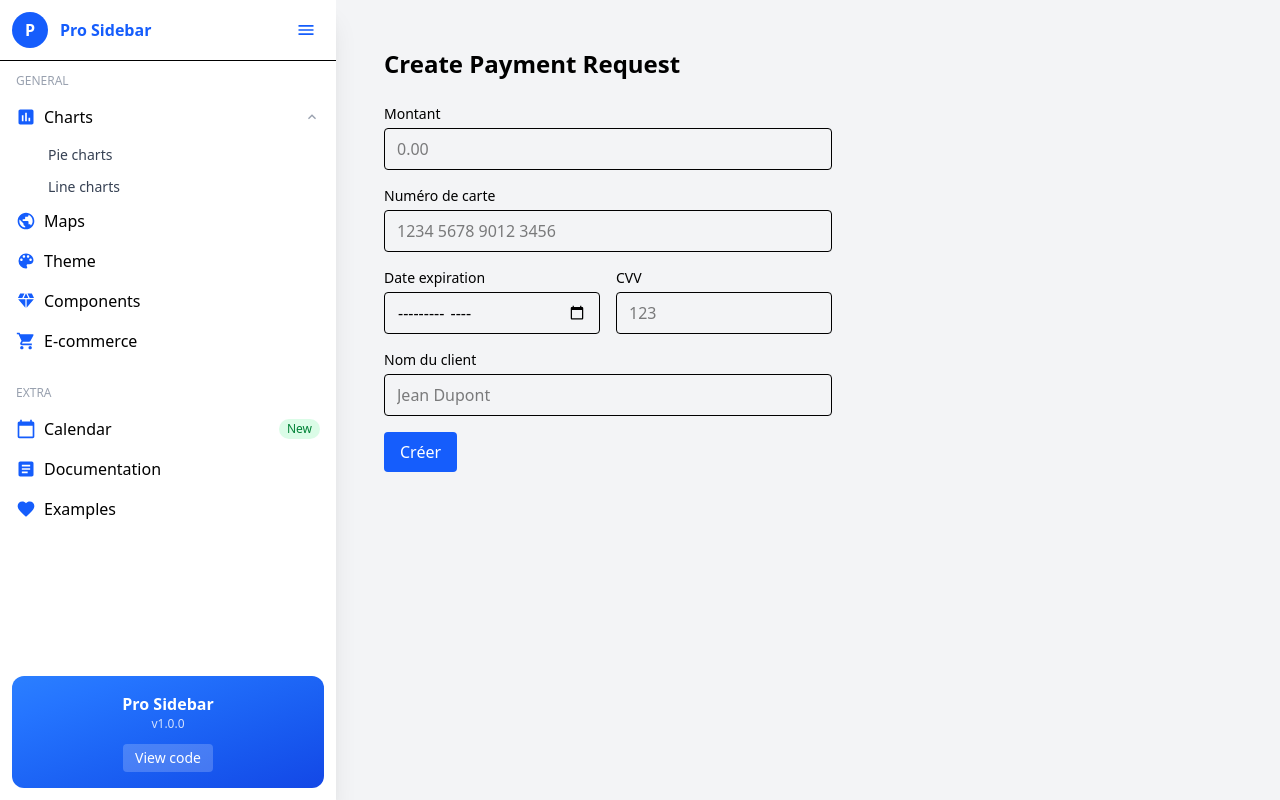
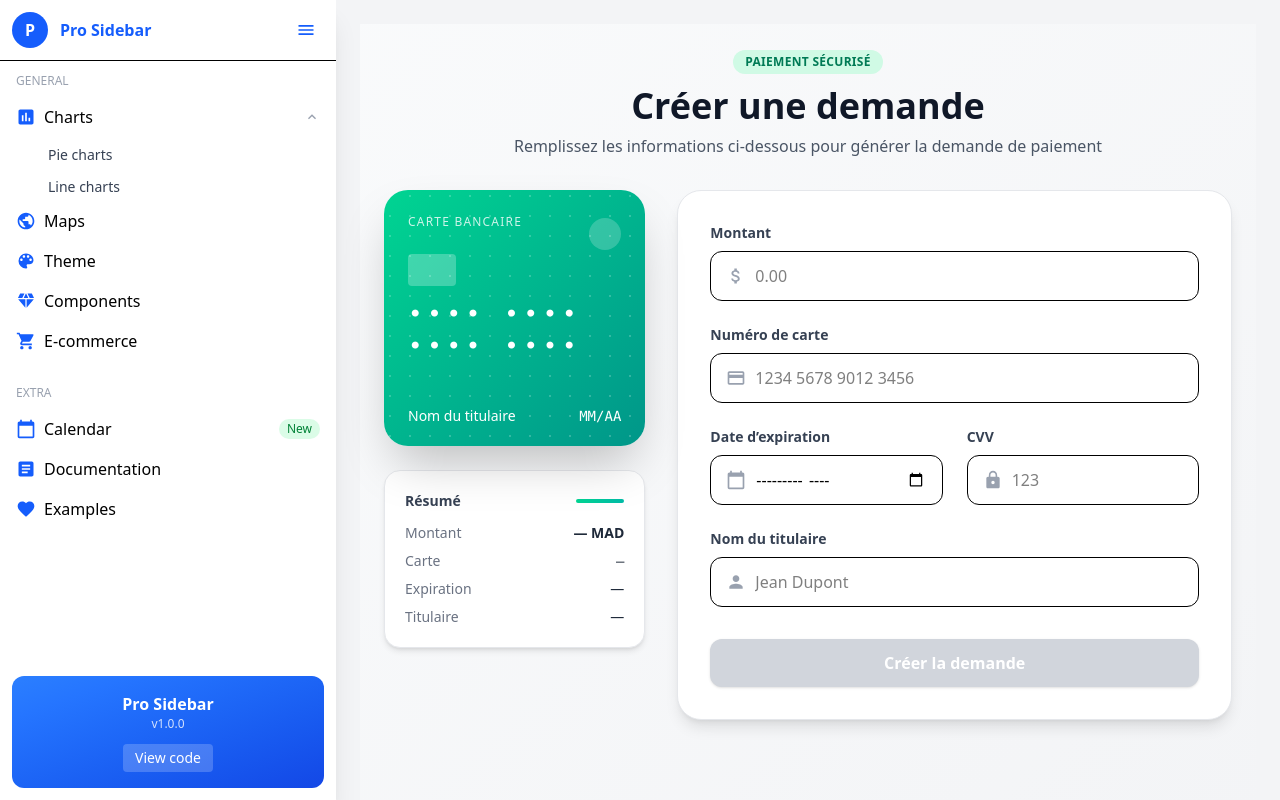
Before and after one commit to kamalnj/Distributed-Bank-Card-Payment-Verification-System, a React (Vite) app in the folder my-app/: page / in a window 1280 px wide. Built offline with nearby package versions, Linux system fonts and the light colour scheme.

Commit message:
page createPayement style

```diff
--- a/my-app/src/pages/CreatePaymentRequest.tsx
+++ b/my-app/src/pages/CreatePaymentRequest.tsx
@@ -1,4 +1,40 @@
-import { useState } from 'react'
+import { useMemo, useState } from 'react'
+import { FaCcVisa, FaCcMastercard, FaCcAmex } from 'react-icons/fa'
+import { MdAttachMoney, MdCreditCard, MdCalendarToday, MdLock, MdPerson } from 'react-icons/md'
+
+function onlyDigits(v: string) {
+  return v.replace(/\D+/g, '')
+}
+
+function formatCard(v: string) {
+  const d = onlyDigits(v).slice(0, 19)
+  return d.replace(/(.{4})/g, '$1 ').trim()
+}
+
+function luhnValid(v: string) {
+  const d = onlyDigits(v)
+  if (d.length < 13) return false
+  let sum = 0
+  let dbl = false
+  for (let i = d.length - 1; i >= 0; i--) {
+    let n = parseInt(d[i])
+    if (dbl) {
+      n *= 2
+      if (n > 9) n -= 9
+    }
+    sum += n
+    dbl = !dbl
+  }
+  return sum % 10 === 0
+}
+
+function brandName(v: string) {
+  const d = onlyDigits(v)
+  if (/^4/.test(d)) return 'visa'
+  if (/^(5[1-5]|2(2[2-9]|[3-6][0-9]|7[01]|720))/.test(d)) return 'mastercard'
+  if (/^(34|37)/.test(d)) return 'amex'
+  return ''
+}
 
 export default function CreatePaymentRequest() {
   const [montant, setMontant] = useState('')
@@ -6,90 +42,197 @@ export default function CreatePaymentRequest() {
   const [expiration, setExpiration] = useState('')
   const [cvv, setCvv] = useState('')
   const [nomClient, setNomClient] = useState('')
+  const digits = useMemo(() => onlyDigits(numeroCarte), [numeroCarte])
+  const brand = useMemo(() => brandName(numeroCarte), [numeroCarte])
+
+  const nowIso = new Date().toISOString().slice(0, 7)
+  const expValid = expiration && expiration >= nowIso
+  const cvvValid = /^[0-9]{3,4}$/.test(cvv)
+  const amountValid = parseFloat(montant) > 0
+  const cardValid = luhnValid(numeroCarte)
+  const canSubmit = amountValid && cardValid && expValid && cvvValid && nomClient.trim().length > 1
 
   const onSubmit = (e: React.FormEvent) => {
     e.preventDefault()
-    const payload = { montant, numeroCarte, expiration, cvv, nomClient }
+    if (!canSubmit) return
+    const payload = { montant, numeroCarte: digits, expiration, cvv, nomClient }
     alert(JSON.stringify(payload))
   }
 
   return (
-    <div className="p-6">
-      <h1 className="text-2xl font-semibold mb-6">Create Payment Request</h1>
-      <form onSubmit={onSubmit} className="space-y-4 max-w-md">
-        <div>
-          <label className="block text-sm font-medium mb-1">Montant</label>
+    <div className="min-h-screen bg-gradient-to-br from-gray-50 to-gray-100 p-6">
+      <div className="max-w-5xl mx-auto">
+        <div className="mb-8 text-center">
+          <div className="inline-block px-3 py-1 rounded-full bg-emerald-100 text-emerald-700 text-xs font-semibold tracking-wide">PAIEMENT SÉCURISÉ</div>
+          <h1 className="mt-3 text-4xl font-extrabold text-gray-900">Créer une demande</h1>
+          <p className="mt-2 text-gray-600">Remplissez les informations ci-dessous pour générer la demande de paiement</p>
+        </div>
+
+        <div className="grid grid-cols-1 lg:grid-cols-3 gap-8">
+          {/* Card Preview */}
+          <div className="lg:col-span-1">
+            <div className="sticky top-6">
+              <div className="relative h-64 rounded-3xl bg-gradient-to-br from-emerald-400 to-teal-600 text-white p-6 shadow-2xl">
+                <div className="absolute inset-0 opacity-20" style={{ backgroundImage: 'radial-gradient(circle at 30% 30%, #fff 1px, transparent 1px)', backgroundSize: '20px 20px' }} />
+                <div className="flex justify-between items-start">
+                  <div className="text-xs uppercase tracking-widest opacity-80">Carte Bancaire</div>
+                  <div className="mt-1">
+                    {brand === 'visa' && <FaCcVisa size={32} />}
+                    {brand === 'mastercard' && <FaCcMastercard size={32} />}
+                    {brand === 'amex' && <FaCcAmex size={32} />}
+                    {!brand && <div className="w-8 h-8 rounded-full bg-white/20" />}
+                  </div>
+                </div>
+                <div className="absolute top-16 left-6 h-8 w-12 bg-white/25 rounded" />
+                <div className="mt-12 text-2xl font-mono tracking-[0.2em]">
+                  {formatCard(numeroCarte) || '•••• •••• •••• ••••'}
+                </div>
+                <div className="absolute bottom-5 left-6 right-6 flex justify-between text-sm">
+                  <div className="font-medium">{nomClient || 'Nom du titulaire'}</div>
+                  <div className="font-mono">{expiration || 'MM/AA'}</div>
+                </div>
+              </div>
+
+              {/* Summary Card */}
+              <div className="mt-6 rounded-2xl bg-white p-5 shadow-md border border-gray-200">
+                <div className="flex items-center justify-between mb-3">
+                  <div className="text-sm font-semibold text-gray-700">Résumé</div>
+                  <div className="h-1 w-12 bg-gradient-to-r from-emerald-400 to-teal-500 rounded-full" />
+                </div>
+                <div className="space-y-2 text-sm">
+                  <div className="flex justify-between">
+                    <span className="text-gray-500">Montant</span>
+                    <span className="font-semibold text-gray-800">{montant || '—'} MAD</span>
+                  </div>
+                  <div className="flex justify-between">
+                    <span className="text-gray-500">Carte</span>
+                    <span className="font-mono text-gray-800">{formatCard(numeroCarte) || '—'}</span>
+                  </div>
+                  <div className="flex justify-between">
+                    <span className="text-gray-500">Expiration</span>
+                    <span className="text-gray-800">{expiration || '—'}</span>
+                  </div>
+                  <div className="flex justify-between">
+                    <span className="text-gray-500">Titulaire</span>
+                    <span className="text-gray-800">{nomClient || '—'}</span>
+                  </div>
+                </div>
+              </div>
+            </div>
+          </div>
+
+          {/* Form */}
+          <div className="lg:col-span-2">
+            <form onSubmit={onSubmit} className="rounded-3xl bg-white p-8 shadow-lg border border-gray-200">
+              <div className="grid grid-cols-1 md:grid-cols-2 gap-6">
+                {/* Montant */}
+                <div className="md:col-span-2">
+                  <label className="block text-sm font-semibold text-gray-700 mb-2">Montant</label>
+                  <div className="relative">
+                    <MdAttachMoney className="absolute left-4 top-1/2 -translate-y-1/2 text-gray-400" size={20} />
                     <input
                       type="number"
                       value={montant}
                       onChange={(e) => setMontant(e.target.value)}
                       required
-            className="w-full border rounded px-3 py-2"
+                      className={`w-full border rounded-xl pl-11 pr-4 py-3 focus:outline-none focus:ring-2 ${amountValid || montant === '' ? 'focus:ring-emerald-400' : 'focus:ring-red-500'} transition`}
                       placeholder="0.00"
                       step="0.01"
                       min="0"
                     />
                   </div>
+                  {!amountValid && montant !== '' && (
+                    <div className="text-red-600 text-xs mt-1">Le montant doit être supérieur à 0</div>
+                  )}
+                </div>
 
-        <div>
-          <label className="block text-sm font-medium mb-1">Numéro de carte</label>
+                {/* Numéro de carte */}
+                <div className="md:col-span-2">
+                  <label className="block text-sm font-semibold text-gray-700 mb-2">Numéro de carte</label>
+                  <div className="relative">
+                    <MdCreditCard className="absolute left-4 top-1/2 -translate-y-1/2 text-gray-400" size={20} />
                     <input
                       type="text"
-            value={numeroCarte}
+                      value={formatCard(numeroCarte)}
                       onChange={(e) => setNumeroCarte(e.target.value)}
                       required
-            className="w-full border rounded px-3 py-2"
+                      className={`w-full border rounded-xl pl-11 pr-4 py-3 focus:outline-none focus:ring-2 ${cardValid || digits.length === 0 ? 'focus:ring-emerald-400' : 'focus:ring-red-500'} transition`}
                       placeholder="1234 5678 9012 3456"
                       inputMode="numeric"
-            pattern="[0-9 ]{12,19}"
                     />
                   </div>
+                  {!cardValid && digits.length >= 13 && (
+                    <div className="text-red-600 text-xs mt-1">Numéro de carte invalide</div>
+                  )}
+                </div>
 
-        <div className="grid grid-cols-2 gap-4">
+                {/* Date expiration */}
                 <div>
-            <label className="block text-sm font-medium mb-1">Date expiration</label>
+                  <label className="block text-sm font-semibold text-gray-700 mb-2">Date d’expiration</label>
+                  <div className="relative">
+                    <MdCalendarToday className="absolute left-4 top-1/2 -translate-y-1/2 text-gray-400" size={20} />
                     <input
                       type="month"
                       value={expiration}
                       onChange={(e) => setExpiration(e.target.value)}
                       required
-              className="w-full border rounded px-3 py-2"
+                      className={`w-full border rounded-xl pl-11 pr-4 py-3 focus:outline-none focus:ring-2 ${expValid || !expiration ? 'focus:ring-emerald-400' : 'focus:ring-red-500'} transition`}
+                      min={nowIso}
                     />
                   </div>
+                  {!expValid && expiration && (
+                    <div className="text-red-600 text-xs mt-1">Date d'expiration dépassée</div>
+                  )}
+                </div>
+
+                {/* CVV */}
                 <div>
-            <label className="block text-sm font-medium mb-1">CVV</label>
+                  <label className="block text-sm font-semibold text-gray-700 mb-2">CVV</label>
+                  <div className="relative">
+                    <MdLock className="absolute left-4 top-1/2 -translate-y-1/2 text-gray-400" size={20} />
                     <input
                       type="text"
                       value={cvv}
-              onChange={(e) => setCvv(e.target.value)}
+                      onChange={(e) => setCvv(onlyDigits(e.target.value).slice(0, 4))}
                       required
-              className="w-full border rounded px-3 py-2"
+                      className={`w-full border rounded-xl pl-11 pr-4 py-3 focus:outline-none focus:ring-2 ${cvvValid || cvv.length === 0 ? 'focus:ring-emerald-400' : 'focus:ring-red-500'} transition`}
                       placeholder="123"
                       inputMode="numeric"
-              pattern="[0-9]{3,4}"
                     />
                   </div>
+                  {!cvvValid && cvv.length > 0 && (
+                    <div className="text-red-600 text-xs mt-1">CVV 3 ou 4 chiffres</div>
+                  )}
                 </div>
 
-        <div>
-          <label className="block text-sm font-medium mb-1">Nom du client</label>
+                {/* Nom du client */}
+                <div className="md:col-span-2">
+                  <label className="block text-sm font-semibold text-gray-700 mb-2">Nom du titulaire</label>
+                  <div className="relative">
+                    <MdPerson className="absolute left-4 top-1/2 -translate-y-1/2 text-gray-400" size={20} />
                     <input
                       type="text"
                       value={nomClient}
                       onChange={(e) => setNomClient(e.target.value)}
                       required
-            className="w-full border rounded px-3 py-2"
+                      className="w-full border rounded-xl pl-11 pr-4 py-3 focus:outline-none focus:ring-2 focus:ring-emerald-400 transition"
                       placeholder="Jean Dupont"
                     />
+                  </div>
+                </div>
               </div>
 
               <button
                 type="submit"
-          className="bg-blue-600 text-white px-4 py-2 rounded"
+                disabled={!canSubmit}
+                className={`mt-8 w-full rounded-xl px-6 py-3 text-white font-semibold ${canSubmit ? 'bg-gradient-to-r from-emerald-500 to-teal-600 hover:from-emerald-600 hover:to-teal-700' : 'bg-gray-300 cursor-not-allowed'} transition-all duration-200 shadow hover:shadow-lg`}
               >
-          Créer
+                Créer la demande
               </button>
             </form>
           </div>
+        </div>
+      </div>
+    </div>
   )
 }
```
Lines whose indentation alone changed are shown as unchanged.
